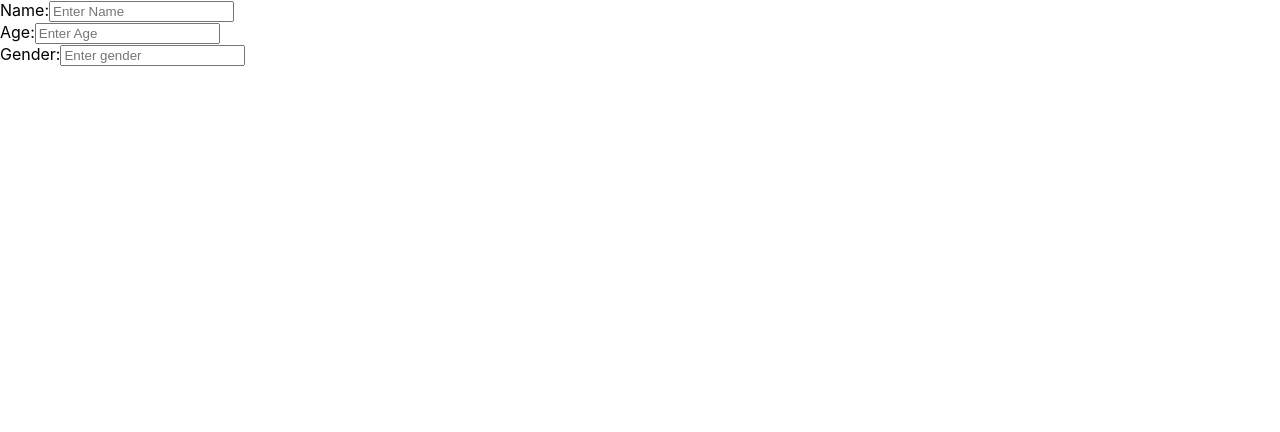
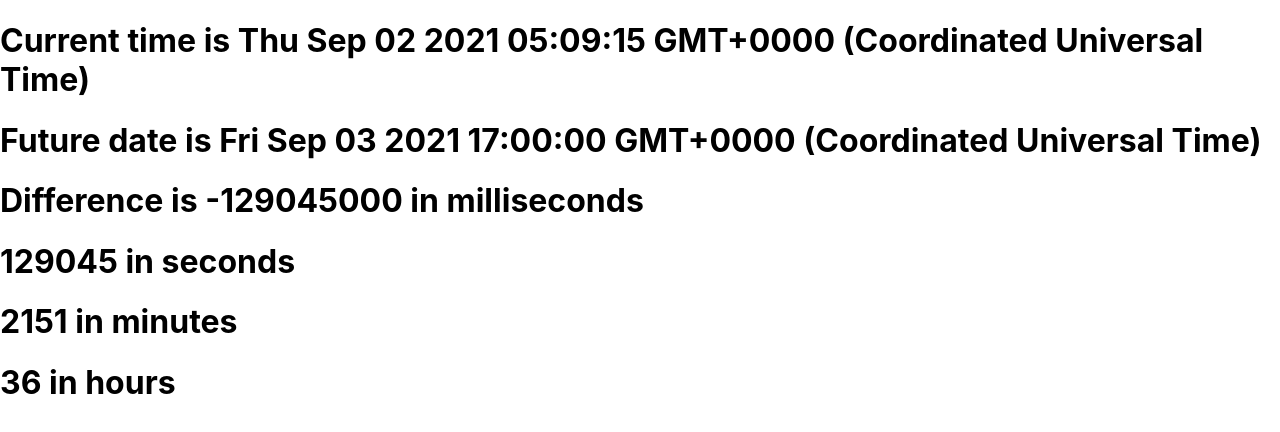
Before and after one commit to pamnanaimanish169/learn-react-by-docs-new, a React (Create React App) app: page / in a window 1280 px wide. Shown: the top 432 px of the page. Built offline with nearby package versions, Linux system fonts and the light colour scheme.

Commit message:
Rendering Elements

```diff
--- a/src/index.js
+++ b/src/index.js
@@ -4,26 +4,25 @@ import './index.css';
 import App from './App';
 import reportWebVitals from './reportWebVitals';
 
-function formatName(user) {
-  return  user.firstName  + ' ' + user.lastName;
-}
-
-const user  = {
-  firstName   : 'Harper',
-  lastName    : 'Perez'
-};
+const currentTime = new Date();
+const futureDate  = new Date(2021,8,3,17);
+const timeRemaining = Math.abs((currentTime - futureDate)).toString();
 
 const element = (
 
   <div>
-    <label>Name:</label>
-    <input type="text" placeholder="Enter Name" id="name" name="name"/>
-    <br />
-    <label>Age:</label>
-    <input type="number" placeholder="Enter Age" id="age" name="age"/>
-    <br />
-    <label>Gender:</label>
-    <input  type="text" placeholder="Enter gender" id="gender" name="gender" />
+    <h1>Current time is {currentTime.toString()}</h1>
+
+    <h1>Future date is {futureDate.toString()}</h1>
+
+    <h1>Difference is {( (currentTime - futureDate).toString() )} in milliseconds</h1>
+
+    <h1>{Math.ceil(timeRemaining  / 1000) } in seconds</h1>
+
+    <h1>{ Math.ceil(timeRemaining  / (1000 * 60))} in minutes</h1>
+
+    <h1>{ Math.ceil(timeRemaining  / (1000 * 60 * 60) )} in hours</h1>
+
   </div>
 );
 
```
